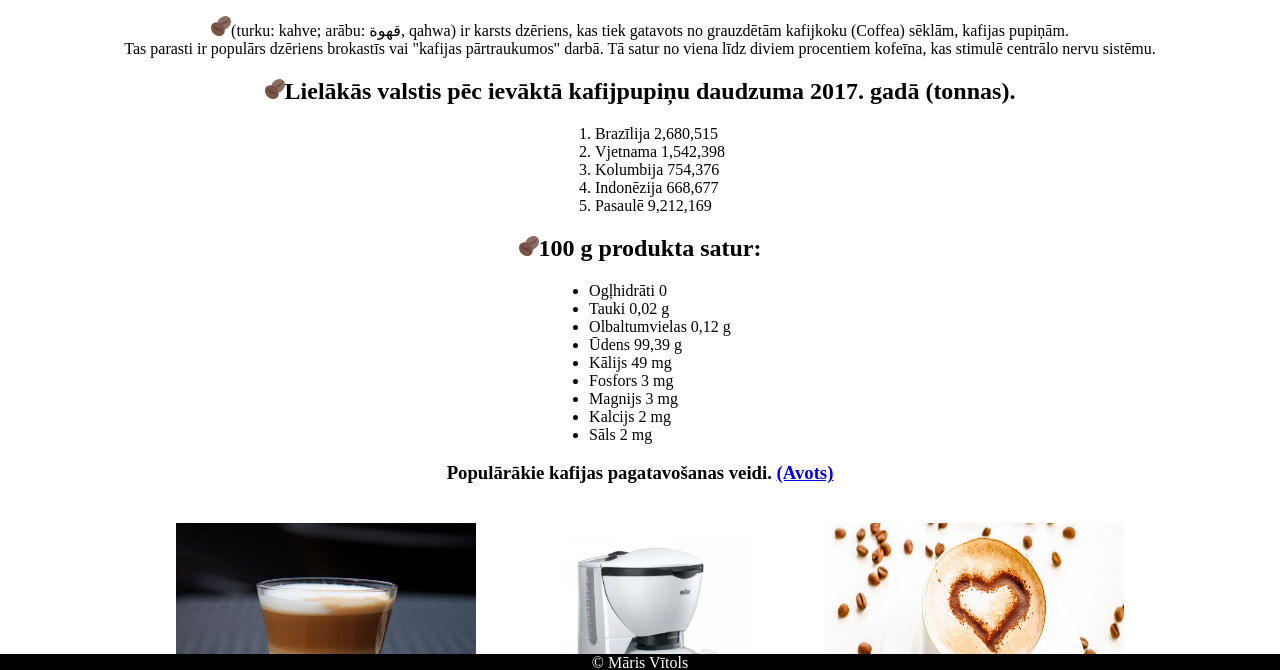
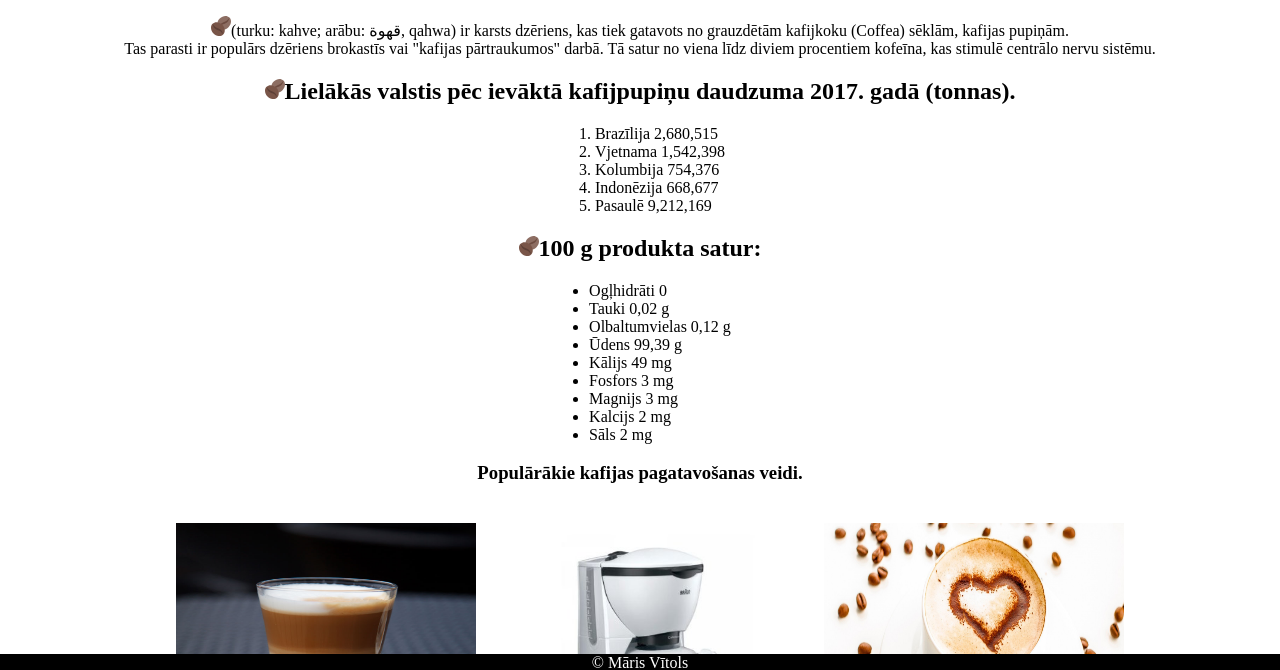
Before and after one commit to marisqq/homework1, a plain HTML site: page index.html in a window 1280 px wide. Shown: the part 128-798 px from the top of the page. Drawn offline with Linux system fonts and the light colour scheme.

```diff
--- a/index.html
+++ b/index.html
@@ -52,8 +52,7 @@
                 </ul>
             </div>
             <div class="popular-coffee">
-                <h3>Populārākie kafijas pagatavošanas veidi. <a
-                        href="https://kafijaspasaule.lv/index.php?route=tltblog/tltblog&tltpath=blogs&tltblog_id=3" target="_blank">(Avots)</a>
+                <h3>Populārākie kafijas pagatavošanas veidi.
                 </h3>
 
                 <img class="latte" src="img/coffee-latte.jpg">
```
